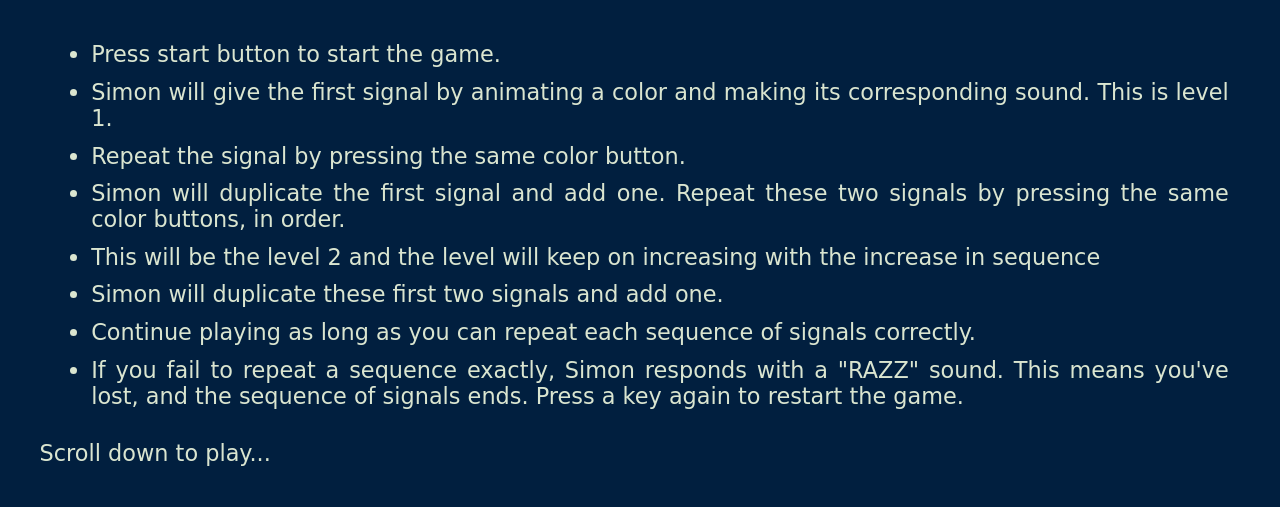
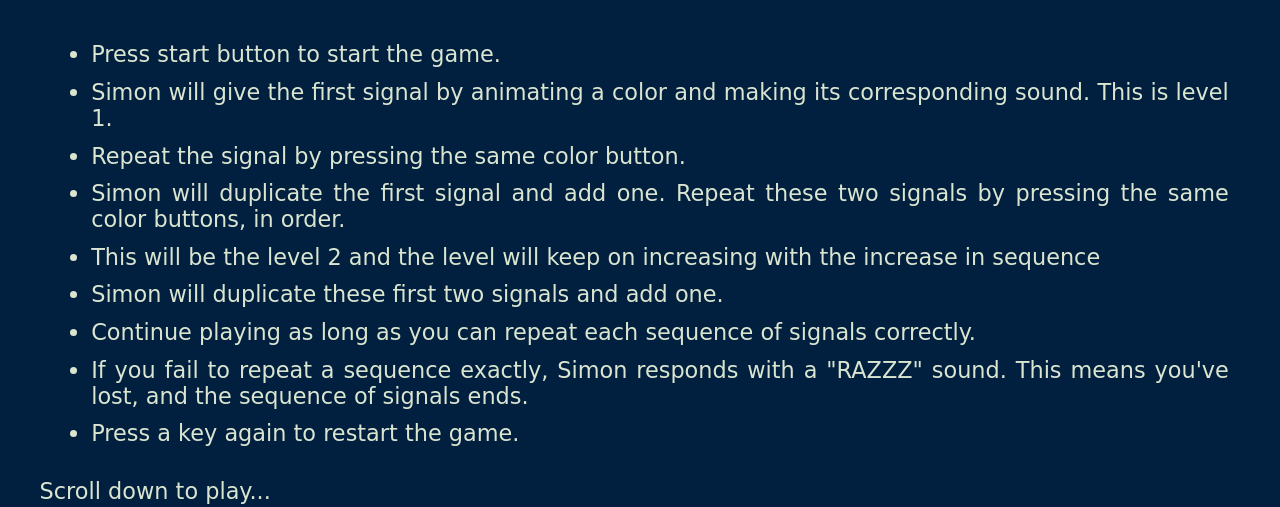
Before and after one commit to itzmepdsh/Simon-Game, a plain HTML site: page index.html in a window 1280 px wide. Shown: the part 117-624 px from the top of the page. Drawn offline with nearby package versions, Linux system fonts and the light colour scheme.

Commit message:
Update: minor instructions changed.

```diff
--- a/index.html
+++ b/index.html
@@ -18,7 +18,8 @@
     <li>This will be the level 2 and the level will keep on increasing with the increase in sequence</li>
     <li>Simon will duplicate these first two signals and add one.</li>
     <li>Continue playing as long as you can repeat each sequence of signals correctly.</li>
-    <li>If you fail to repeat a sequence exactly, Simon responds with a "RAZZ" sound. This means you've lost, and the sequence of signals ends. Press a key again to restart the game.</li>
+    <li>If you fail to repeat a sequence exactly, Simon responds with a "RAZZZ" sound. This means you've lost, and the sequence of signals ends.</li>
+    <li>Press a key again to restart the game.</li>
   </ul>
   <p class="instructions">Scroll down to play...</p>
   <h2 class="title" id ="level-title">Press A Key to Start</h2>
```
